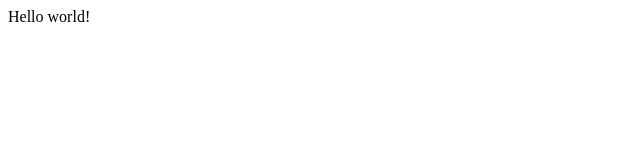
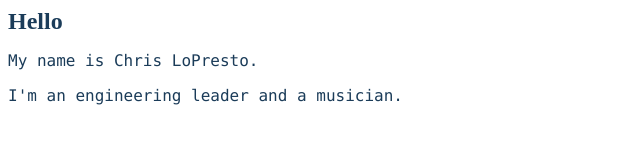
Before and after one commit to chrislopresto/chrislopresto-gatsby, a Gatsby site: page / in a window 1280 px wide. Shown: the whole page, without its empty margins (0-640 px from the left). Built offline with nearby package versions, Linux system fonts and the light colour scheme; Gatsby itself is replaced by a stand-in of ours.

Commit message:
feat: Add theme via styled-components

```diff
--- /dev/null
+++ b/@types/styled-components/index.d.ts
@@ -0,0 +1,16 @@
+import * as React from 'react';
+import { ThemedStyledComponentsModule } from 'styled-components';
+
+declare module 'styled-components' {
+  export interface ThemedStyledComponentsModule<T> {
+      createGlobalStyle(
+          strings: TemplateStringsArray,
+          ...interpolations: SimpleInterpolation[]
+      ): React.ComponentClass;
+  }
+
+  export function createGlobalStyle(
+    strings: TemplateStringsArray,
+    ...interpolations: SimpleInterpolation[]
+  ): React.ComponentClass;
+}
--- a/package.json
+++ b/package.json
@@ -10,14 +10,18 @@
     "serve": "gatsby serve"
   },
   "dependencies": {
+    "@types/rebass": "^0.2.23",
     "gatsby": "next",
     "gatsby-plugin-typescript": "2.0.0-rc.6",
     "react": "^16.4.2",
-    "react-dom": "^16.4.2"
+    "react-dom": "^16.4.2",
+    "rebass": "^3.0.0-8",
+    "styled-components": "^4.0.0-beta.5"
   },
   "devDependencies": {
     "@types/react": "^16.4.14",
     "@types/react-dom": "^16.0.7",
+    "@types/styled-components": "^3.0.1",
     "typescript": "^3.0.3"
   }
 }
--- a/src/pages/index.tsx
+++ b/src/pages/index.tsx
@@ -1,3 +1,24 @@
 import * as React from 'react'
+import { theme } from '../theme/theme';
+import { createGlobalStyle, ThemeProvider } from '../theme/styled-components';
+import { Heading, Text } from 'rebass';
 
-export default () => <div>Hello world!</div>
+const GlobalStyle = createGlobalStyle`
+  body {
+    color: ${theme.colors.primary};
+    font-family: ${theme.fonts.mono};
+  }
+`;
+
+export default () => {
+  return (
+    <ThemeProvider theme={theme}>
+      <>
+        <Heading as='h1' color='accent'>Hello</Heading>
+        <p>My name is Chris LoPresto.</p>
+        <p>I'm an <Text as='span' color='accent'>engineering leader</Text> and a <Text as='span' color='accent'>musician</Text>.</p>
+        <GlobalStyle />
+      </>
+    </ThemeProvider>
+  )
+};
--- /dev/null
+++ b/src/theme/styled-components.ts
@@ -0,0 +1,15 @@
+import * as styledComponents from 'styled-components';
+import { ThemedStyledComponentsModule } from 'styled-components';
+
+import { Theme } from './theme';
+
+const {
+  default: styled,
+  css,
+  createGlobalStyle,
+  keyframes,
+  ThemeProvider
+} = styledComponents as ThemedStyledComponentsModule<Theme>;
+
+export { css, createGlobalStyle, keyframes, ThemeProvider };
+export default styled;
--- /dev/null
+++ b/src/theme/theme.ts
@@ -0,0 +1,36 @@
+export const colors = {
+  primary: '#1b3c59',
+  secondary: '#456173',
+  accent: '#11bfae',
+  light: '#f2f2f0'
+};
+
+const breakpoints = ['31.25em', '43.75em', '46.875em'];
+const fontSizes = [12, 14, 16, 20, 24, 32, 48, 64];
+const space = [0, 4, 8, 16, 32, 64, 128, 256];
+const fonts = {
+  sans: 'system-ui, sans-serif',
+  mono: 'Menlo, monospace',
+};
+const shadows = {
+  small: '0 0 4px rgba(0, 0, 0, .125)',
+  large: '0 0 24px rgba(0, 0, 0, .125)'
+};
+
+interface Theme {
+  breakpoints: string[];
+  fontSizes: number[];
+  fonts: { sans: string, mono: string };
+  space: number[];
+  colors: { [key in keyof typeof colors]: string };
+}
+
+const theme: Theme = {
+  breakpoints,
+  fontSizes,
+  fonts,
+  space,
+  colors
+};
+
+export { theme, Theme };
```
Also changed, not shown: @types/rebass/index.d.ts (added, +7 -0 lines), tsconfig.json (added, +14 -0 lines), 1 other file.
